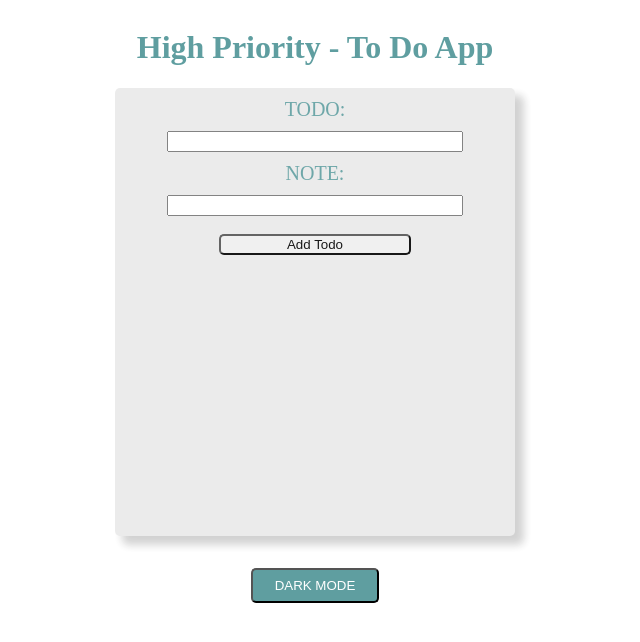
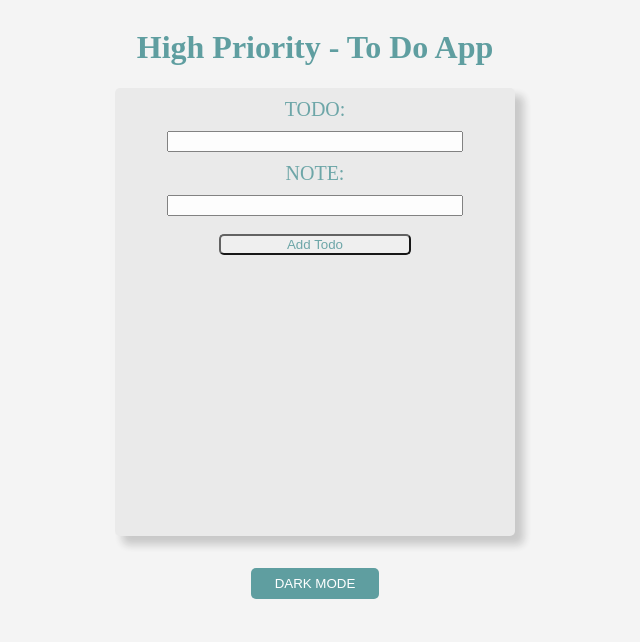
Before and after one commit to puppets101/svelte-assignment, a Svelte app: page / in a window 1280 px wide. Shown: the top 642 px of the page, without its empty margins (325-965 px from the left). Built offline with nearby package versions, Linux system fonts and the light colour scheme; the HTML template or start-up script is replaced by a standard one.

Commit message:
Added condition for title- and description length + some styling

```diff
--- a/src/App.svelte
+++ b/src/App.svelte
@@ -10,7 +10,7 @@
 
 <style>
   :global(body) {
-    /* background-color: #f2eee2; */
+    background-color: #f4f4f4;
     color: cadetblue;
     transition: background-color 0.3s;
   }
--- a/src/components/Darkmode.svelte
+++ b/src/components/Darkmode.svelte
@@ -3,6 +3,7 @@
 
   function toggleBackground() {
     window.document.body.classList.toggle("dark-mode");
+
     if (darkMode) {
       darkMode = false;
     } else if (!darkMode) {
@@ -19,15 +20,11 @@
   button {
     background-color: cadetblue;
     color: white;
+    border: none;
     width: 8rem;
     margin-top: 2rem;
     border-radius: 5px;
     padding: 0.5rem;
-    transition: all 1s;
-  }
-  :global(body.dark-mode) button {
-    background-color: cadetblue;
-    color: white;
     transition: all 1s;
   }
 
--- a/src/components/Main.svelte
+++ b/src/components/Main.svelte
@@ -1,6 +1,4 @@
 <script lang="ts">
-  import { fix_position } from "svelte/internal";
-
   import Darkmode from "./Darkmode.svelte";
 
   let todoList = [];
@@ -9,9 +7,13 @@
 
   function addTodo() {
     if (title !== "") {
-      todoList = [...todoList, { title: title, description: description }];
-      title = "";
-      description = "";
+      if (title.length < 25 && description.length < 50) {
+        todoList = [{ title: title, description: description }, ...todoList];
+        title = "";
+        description = "";
+      } else {
+        alert("Please keep it shorter");
+      }
     }
   }
 
@@ -111,6 +113,7 @@
   }
 
   button {
+    color: cadetblue;
     width: 12rem;
     border-radius: 5px;
     transition: all 1s;
@@ -118,6 +121,7 @@
 
   button:hover {
     background-color: cadetblue;
+    color: #fff;
     cursor: pointer;
   }
 
```
